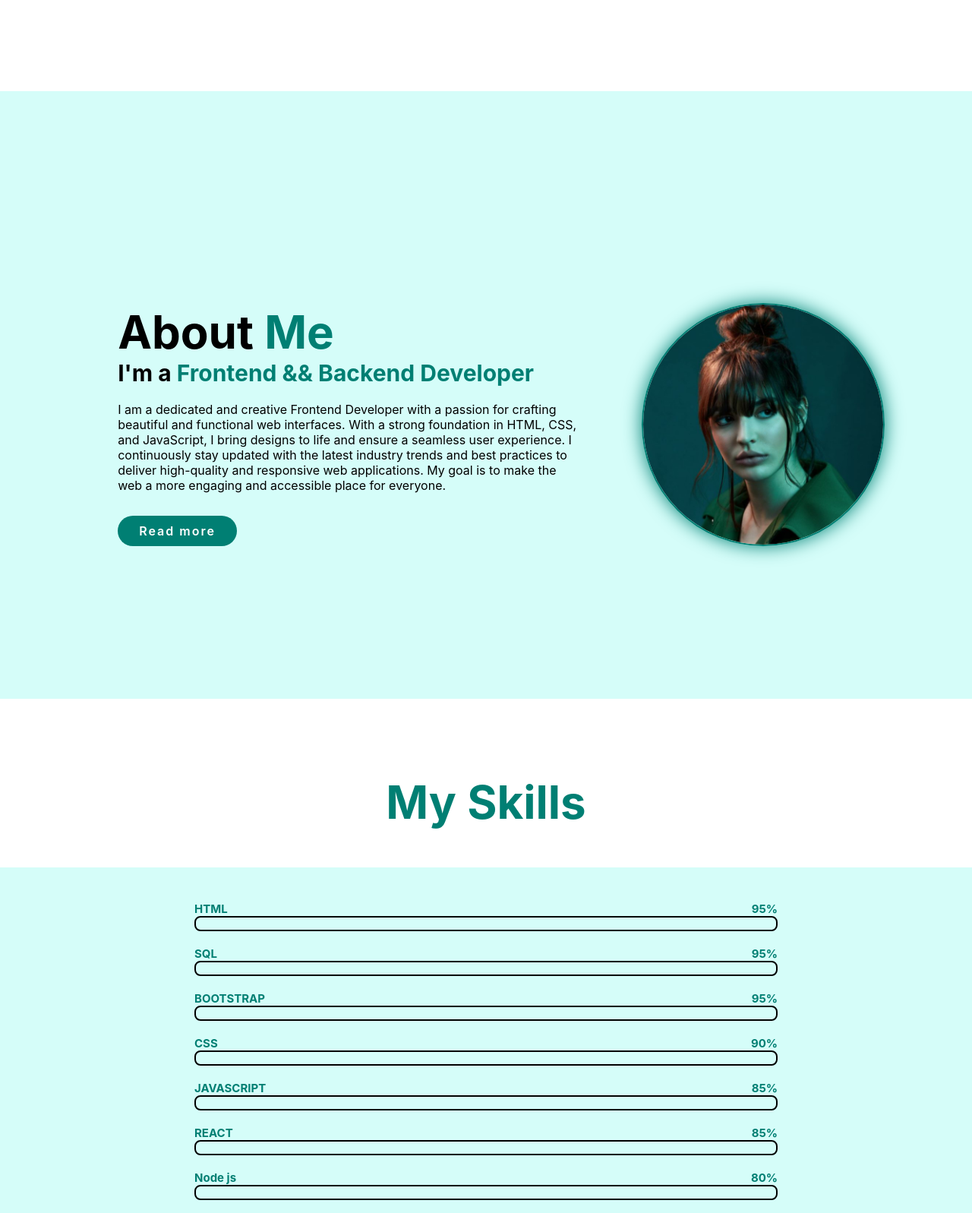
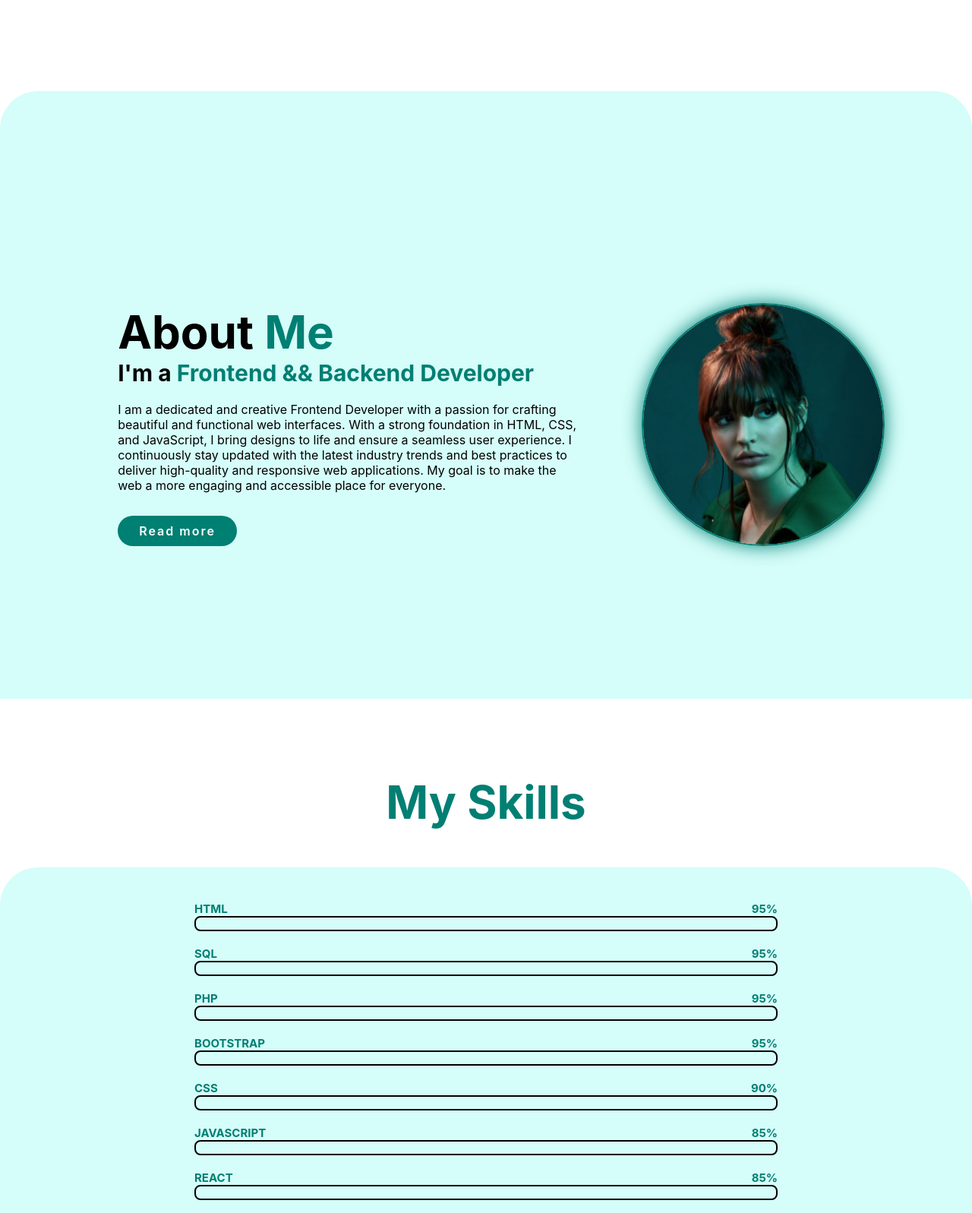
Before and after one commit to muhammaddawooddeveloper/ourportfolio, a plain HTML site: page index.html in a window 1280 px wide. Shown: the part 680-2277 px from the top of the page at 76% size. Drawn offline with nearby package versions, Linux system fonts and the light colour scheme.

Commit message:
Your commit message

```diff
--- a/assets/css/style.css
+++ b/assets/css/style.css
@@ -280,6 +280,8 @@ span {
 
 .testimonials {
   background: var(--snd-bg-color);
+  border-top-left-radius: 50px ;
+  border-top-right-radius: 50px;
 }
 
 .testimonials-box {
--- a/assets/js/script.js
+++ b/assets/js/script.js
@@ -15,7 +15,7 @@ const typed = new Typed(".multiple-text", {
   strings: ["Frontend Developer", "Backend Developer", "Web Designer"],
   typeSpeed: 80,
   backSpeed: 80,
-  backDelay: 1200,
+  backDelay: 1000,
   loop: true,
 });
 
@@ -32,8 +32,6 @@ document.addEventListener("DOMContentLoaded", function () {
 });
 
 var inner = document.querySelectorAll(".inner");
-// console.log(inner);
-
 window.addEventListener("scroll", function () {
   var scroll = window.scrollY;
   // console.log(scroll)
@@ -56,8 +54,3 @@ window.addEventListener("scroll", function () {
   }
 
 });
-
-
-
-
-// localStorage.clear()
--- a/index.html
+++ b/index.html
@@ -87,7 +87,7 @@
 
 
         <!-- about section -->
-        <section id="about" class="about" >
+        <section id="about" class="about" style="  border-top-left-radius: 50px ; border-top-right-radius: 50px;" >
             <div class="about-content" data-aos="zoom-in-right">
                 <h2 class="heading">About <span>Me</span> </h2>
                 <h3>I'm a <span>Frontend && Backend Developer</span></h3>
@@ -111,8 +111,8 @@
         <!-- skills section  -->
         <section id="skills" data-aos="zoom-in-down">
             <div>
-                <h2 class="heading" style="color:  #007F73 ;"> My Skills </h2>
-                <div class="about-skill" style="height: auto; padding:25px 0px">
+                <h2 class="heading" style="color:  #007F73 ; "> My Skills </h2>
+                <div class="about-skill" style="height: auto; padding:25px 0px ;   border-top-left-radius: 50px ; border-top-right-radius: 50px;">
                     <div>
                         <div id="progress">
                             <div id="flex">
@@ -126,6 +126,15 @@
                         <div id="progress">
                             <div id="flex">
                                 <h1>SQL</h1>
+                                <h1>95%</h1>
+                            </div>
+                            <div class="outer">
+                                <div class="inner7 inner"></div>
+                            </div>
+                        </div>
+                        <div id="progress">
+                            <div id="flex">
+                                <h1>PHP</h1>
                                 <h1>95%</h1>
                             </div>
                             <div class="outer">
@@ -196,7 +205,6 @@
                                 <div class="inner6 inner"></div>
                             </div>
                         </div>
-
 
                         <div id="progress">
                             <div id="flex">
```
